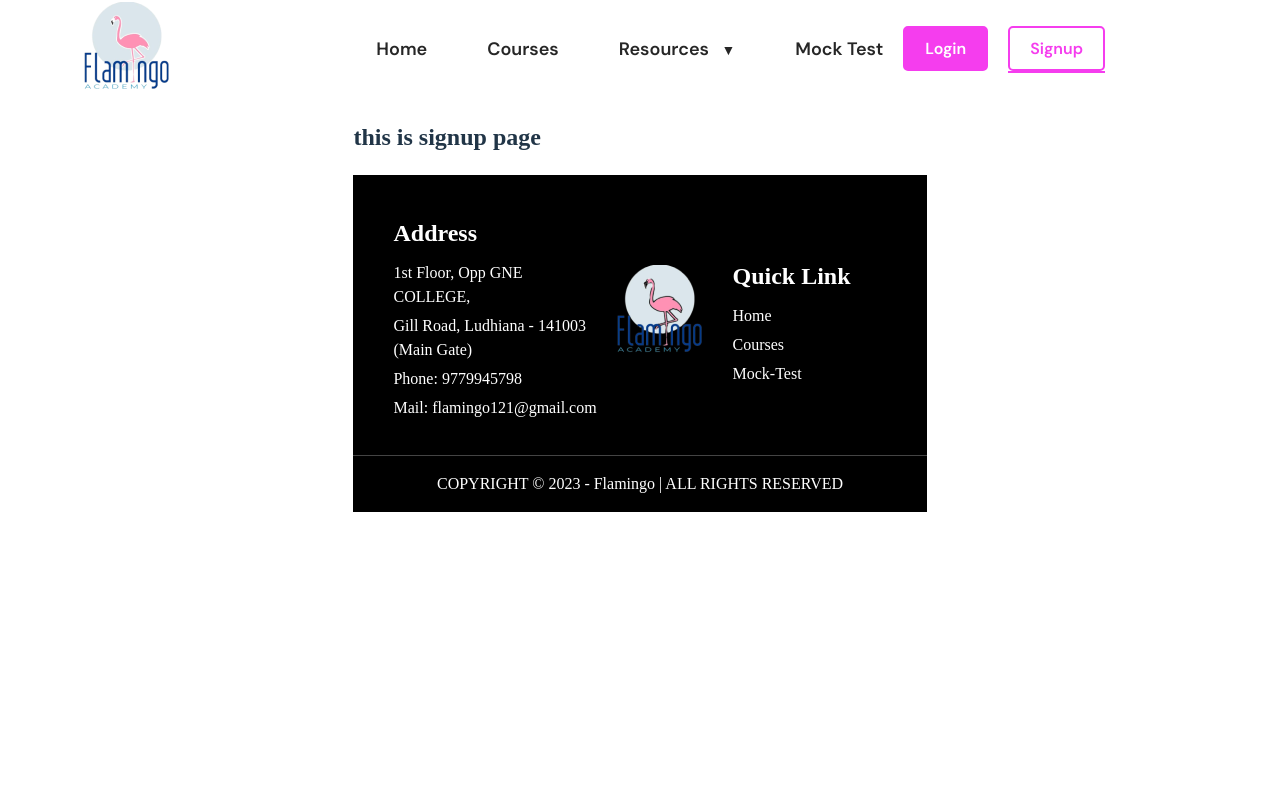
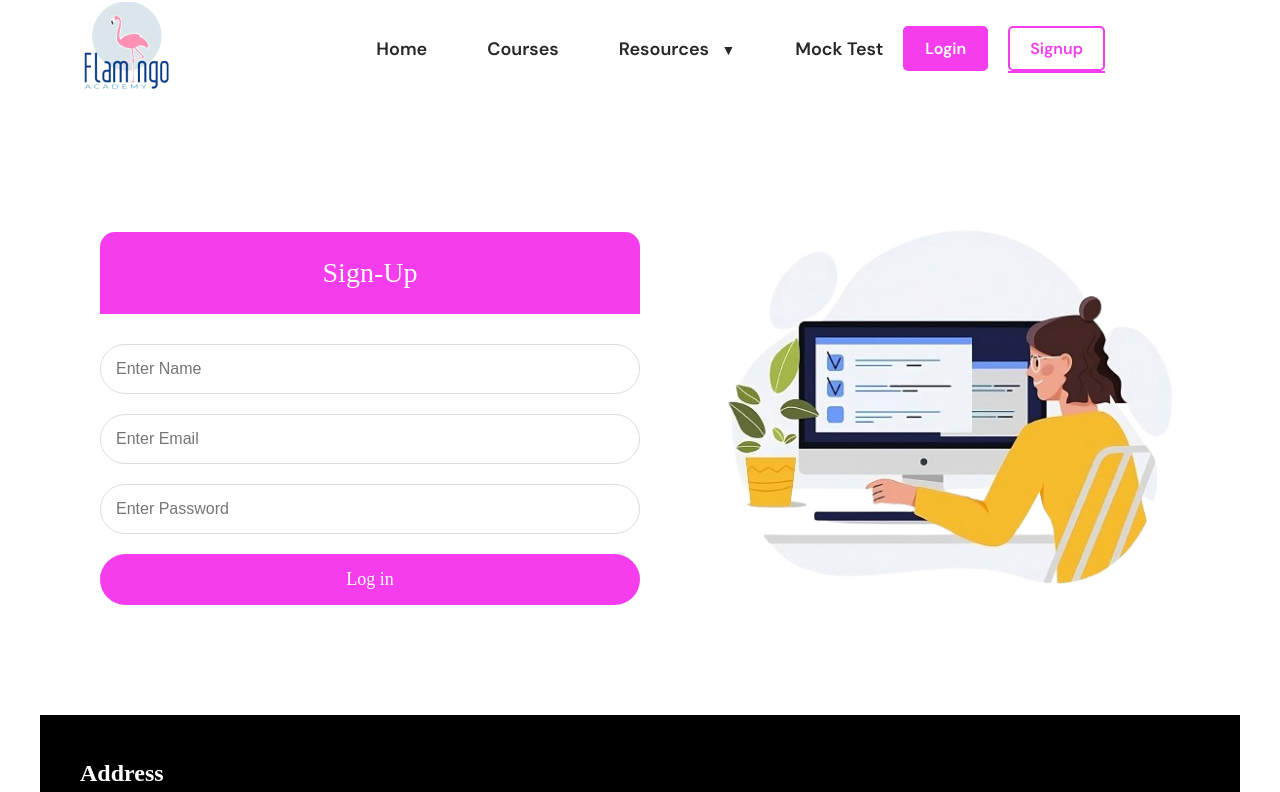
Before and after one commit to AYUSH56789/LearniFy---The-online-Tutor, a React (Vite) app in the folder frontend/: page /signup in a window 1280 px wide. Shown: the top 792 px of the page. Built offline with nearby package versions, Linux system fonts and the light colour scheme.

Commit message:
signup 1st commit

```diff
--- a/frontend/src/components/footer/Footer.css
+++ b/frontend/src/components/footer/Footer.css
@@ -14,7 +14,7 @@
     max-width: 1512px;
     width: 100%;
     margin: 0 auto;
-    padding: 0 20px;]
+    padding: 0 20px;
   }
 
   .footer-section {
--- /dev/null
+++ b/frontend/src/components/signup/Signup.css
@@ -0,0 +1,105 @@
+/* Container for the entire signup section */
+.signup-container {
+  display: flex;
+  justify-content: space-between;
+  align-items: center;
+  max-width: 1200px;
+  margin: 50px auto;
+  padding: 20px;
+  box-sizing: border-box;
+}
+
+/* Styling for the form container */
+.signup-form {
+  flex: 1;
+  padding: 40px;
+  /* border: 1px solid #ddd; */
+  border-radius: 15px; /* Rounded corners */
+}
+
+/* Styling for the heading inside the form */
+.signup-form h2 {
+  font-size: 28px;
+  font-weight: 500;
+  font-family: "DM Sans , sans-serif";
+  color: #ffffff;
+  text-align: center;
+  margin-bottom: 30px;
+  background: #f53dee;
+  padding: 20px 0;
+  border-radius: 15px 15px 0 0;
+}
+
+/* Form element container for spacing */
+.signup-form form {
+  margin-top: 20px;
+}
+
+/* Styling for the input fields */
+.signup-form input {
+  width: 100%;
+  padding: 15px;
+  margin-bottom: 20px;
+  border-radius: 50px;
+  border: 1px solid #ddd;
+  font-size: 16px;
+  box-sizing: border-box;
+}
+
+/* Styling for the submit button */
+.signup-form button {
+  width: 100%;
+  padding: 15px;
+  background-color: #f53dee;
+  color: #fff;
+  font-size: 18px;
+  border: none;
+  border-radius: 50px;
+  cursor: pointer;
+  transition: background-color 0.3s ease;
+}
+
+/* Button hover effect */
+.signup-form button:hover {
+  background-color: #d93686;
+}
+
+/* Container for the image */
+.signup-image {
+  flex: 1;
+  display: flex;
+  justify-content: center;
+  align-items: center;
+  /* border: 1px solid #ddd; 1px soothing border */
+  border-radius: 15px; /* Rounded corners */
+}
+
+/* Image styling */
+.signup-image img {
+  max-width: 100%;
+  height: auto;
+  border-radius: 15px;
+}
+
+/* Responsive design for smaller screens */
+@media (max-width: 768px) {
+  .signup-container {
+    flex-direction: column;
+    padding: 0;
+  }
+
+  .signup-form {
+    width: 90%;
+    margin: 20px 0;
+    padding: 20px;
+  }
+
+  .signup-image {
+    width: 90%;
+    margin-bottom: 20px;
+  }
+
+  .signup-image img {
+    width: 100%;
+  }
+}
--- a/frontend/src/components/signup/Signup.jsx
+++ b/frontend/src/components/signup/Signup.jsx
@@ -1,10 +1,21 @@
 import React from 'react'
-
+import "./Signup.css"
 function Signup() {
   return (
-    <div>
-      <h2>this is signup page</h2>
+    <div className="signup-container">
+    <div className="signup-form">
+      <h2>Sign-Up</h2>
+      <form>
+        <input type="text" placeholder="Enter Name" required />
+        <input type="email" placeholder="Enter Email" required />
+        <input type="password" placeholder="Enter Password" required />
+        <button type="submit">Log in</button>
+      </form>
     </div>
+    <div className="signup-image">
+      <img src="signupimg.jpg" alt="Signup Illustration" />
+    </div>
+  </div>
   )
 }
 
```
Also changed, not shown: frontend/public/signupimg.jpg (added).
